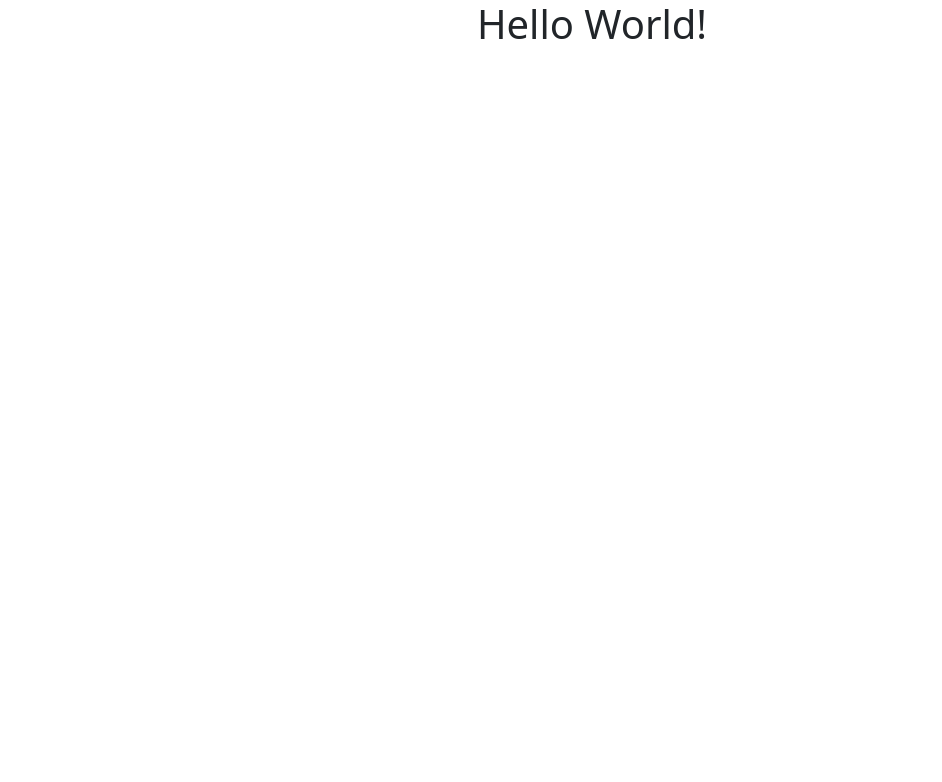
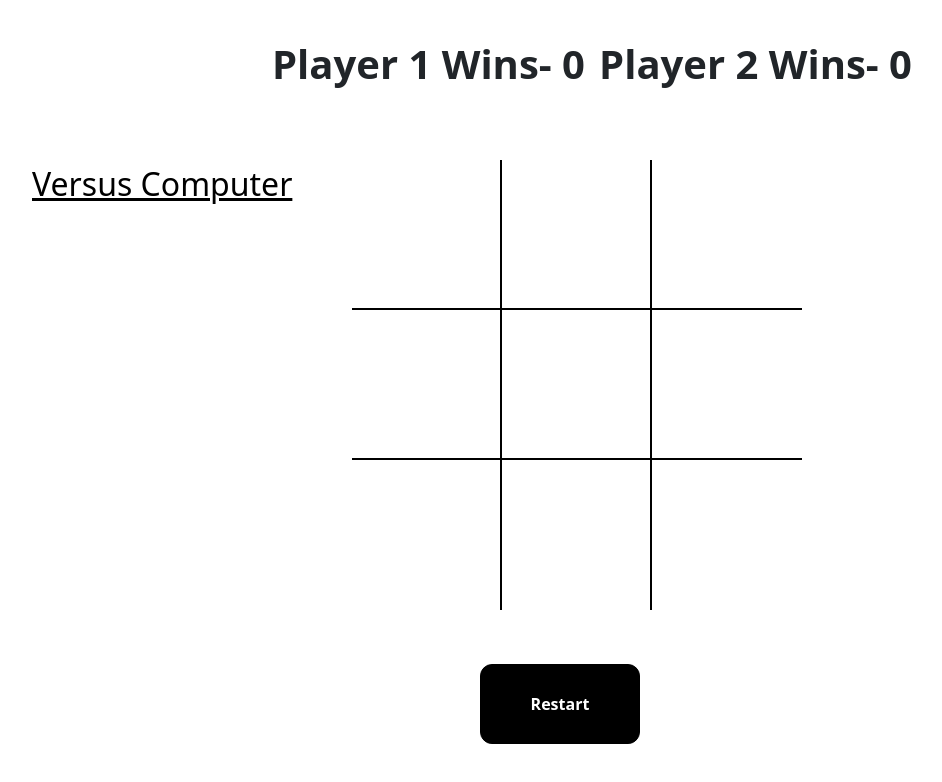
Before and after one commit to Bebo561/Tic-Tac-Toe, a React (Create React App) app: page /humanGame in a window 1280 px wide. Shown: the top 782 px of the page, without its empty margins (48-990 px from the left). Built offline with nearby package versions, Linux system fonts and the light colour scheme.

Commit message:
Gameboard for both pages designed, redirect links designed

```diff
--- a/src/Components/chooseGame.tsx
+++ b/src/Components/chooseGame.tsx
@@ -1,5 +1,5 @@
 import React from 'react';
-import {Link, useNavigate} from 'react-router-dom';
+import {useNavigate} from 'react-router-dom';
 import {useState} from 'react';
 import './chooseGame.css';
 
--- a/src/Components/compGame.tsx
+++ b/src/Components/compGame.tsx
@@ -1,14 +1,29 @@
 import React from 'react';
-import './compGame.css';
+import './game.css';
 import {Link} from 'react-router-dom';
 import {useState} from 'react';
 
 function CompGame(){
+    var p1Ctr = 0;
+    var compScore = 0;
     return (
         <React.Fragment>
-            <div>
-                <h1>Hello World!</h1>
-            </div>
+            <Link to="/humanGame" id = "Redirect">Versus Human</Link>
+            <h1 id ="p1">Player Wins- {p1Ctr}</h1>
+            <h1 id = "p2">Computer Wins- {compScore}</h1>
+                <div id = "game">
+                    <div className="tile right-border bottom-border" id = "1"></div>
+                    <div className="tile right-border bottom-border" id = "2"></div>
+                    <div className="tile bottom-border" id = "3"></div>
+                    <div className="tile right-border bottom-border" id = "4"></div>
+                    <div className="tile right-border bottom-border" id = "5"></div>
+                    <div className="tile bottom-border" id = "6"></div>
+                    <div className="tile right-border" id = "7"></div>
+                    <div className="tile right-border" id = "8"></div>
+                    <div className="tile" id = "9"></div>
+                    <div id="winningLine" className = "winningLine"></div>
+                </div>
+            <button id="restart">Restart</button>
         </React.Fragment>
     )
 }
--- /dev/null
+++ b/src/Components/game.css
@@ -0,0 +1,125 @@
+body{
+    height: 100%;
+    color: black;
+    display: flex;
+    flex-direction: column;
+    justify-content: center;
+}
+#p1{
+    margin-left: 40vh;
+    left: 0;
+    position: absolute;
+    font-weight: bold;
+    margin-top: 5vh;
+}
+#restart{
+    position: absolute;
+    bottom: 0;
+    border-radius: 12px;
+    font-size: 2vh;
+    font-weight: bold;
+    border: 1px solid black;
+    background-color: black;
+    color: white;
+    transition: all 0.3s;
+    margin-bottom: 7vh;
+    margin-left: 10%;
+    height: 10vh;
+    width: 20vh;
+}
+#restart:hover{
+    background-color: white;
+    color: black;
+    transform: scale(1.25);
+}
+#p2{
+    margin-right: 40vh;
+    font-weight: bold;
+    right: 0;
+    position: absolute;
+    margin-top: 5vh;
+}
+#game{
+    display: grid;
+    margin-left: 0vh;
+    position: relative;
+    grid-template-columns: 150px 150px 150px;
+    grid-template-rows: 150px 150px 150px;
+    cursor: pointer;
+    width: 60vh;
+    margin-top: 20vh;
+}
+.tile{
+    color: black;
+    display: black;
+    justify-content: center;
+    align-items: center;
+    text-align: center;
+    font-size: 2vh;
+}
+.right-border{
+    border-right: 2px solid black;
+}
+.bottom-border{
+    border-bottom: 2px solid black;
+}
+.winningLine{
+    background-color: black;
+    position: absolute;
+    left: 0;
+}
+.winningLine-row1{
+    width: 92%;
+    height: 1vh;
+    top: 15%;
+}
+.winningLine-row2{
+    width: 92%;
+    height: 1vh;
+    top: 50%;
+}
+.winningLine-row3{
+    width: 92%;
+    height: 1vh;
+    top: 83%;
+}
+.winningLine-col1{
+    height: 100%;
+    width: 1vh;
+    left: 14%;
+}
+.winningLine-col2{
+    height: 100%;
+    width: 1vh;
+    left: 45%;
+}
+.winningLine-col3{
+    height: 100%;
+    width: 1vh;
+    left: 75%;
+}
+.winningLine-dia1{
+    height: 1vh;
+    width: 83%;
+    top: 50%;
+    left: 5%;
+    transform: skewY(45deg);
+}
+.winningLine-dia2{
+    height: 1vh;
+    width: 80%;
+    top: 50%;
+    left: 5%;
+    transform: skewY(-45deg);
+}
+#Redirect{
+    margin-top: 20vh;
+    position: absolute;
+    left: 0;
+    margin-left: 10vh;
+    color: black;
+    font-size: 4vh;
+}
+#Redirect:hover{
+    color: blue;
+}
--- a/src/Components/humanGame.tsx
+++ b/src/Components/humanGame.tsx
@@ -1,14 +1,29 @@
 import React from 'react';
-import './humanGame.css';
+import './game.css';
 import {Link} from 'react-router-dom';
 import {useState} from 'react';
 
 function HumanGame(){
+    var p1Score = 0;
+    var p2Score = 0;
     return (
         <React.Fragment>
-            <div>
-                <h1>Hello World!</h1>
-            </div>
+            <Link to="/compGame" id = "Redirect">Versus Computer</Link>
+            <h1 id ="p1">Player 1 Wins- {p1Score}</h1>
+            <h1 id = "p2">Player 2 Wins- {p2Score}</h1>
+                <div id = "game">
+                    <div className="tile right-border bottom-border" id = "1"></div>
+                    <div className="tile right-border bottom-border" id = "2"></div>
+                    <div className="tile bottom-border" id = "3"></div>
+                    <div className="tile right-border bottom-border" id = "4"></div>
+                    <div className="tile right-border bottom-border" id = "5"></div>
+                    <div className="tile bottom-border" id = "6"></div>
+                    <div className="tile right-border" id = "7"></div>
+                    <div className="tile right-border" id = "8"></div>
+                    <div className="tile" id = "9"></div>
+                    <div id="winningLine" className = "winningLine"></div>
+                </div>
+            <button id="restart">Restart</button>
         </React.Fragment>
     )
 }
```
Also changed, not shown: src/Components/compGame.css (deleted), src/Components/humanGame.css (deleted).
